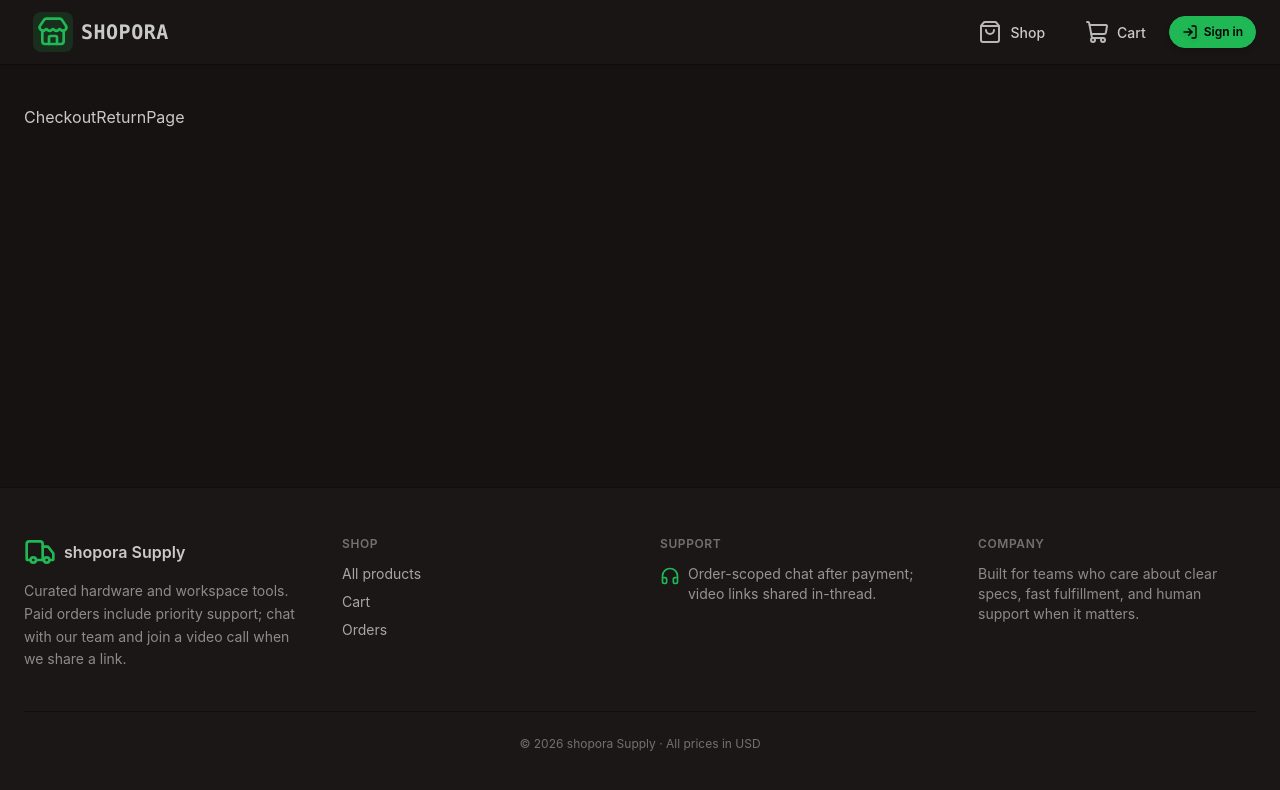
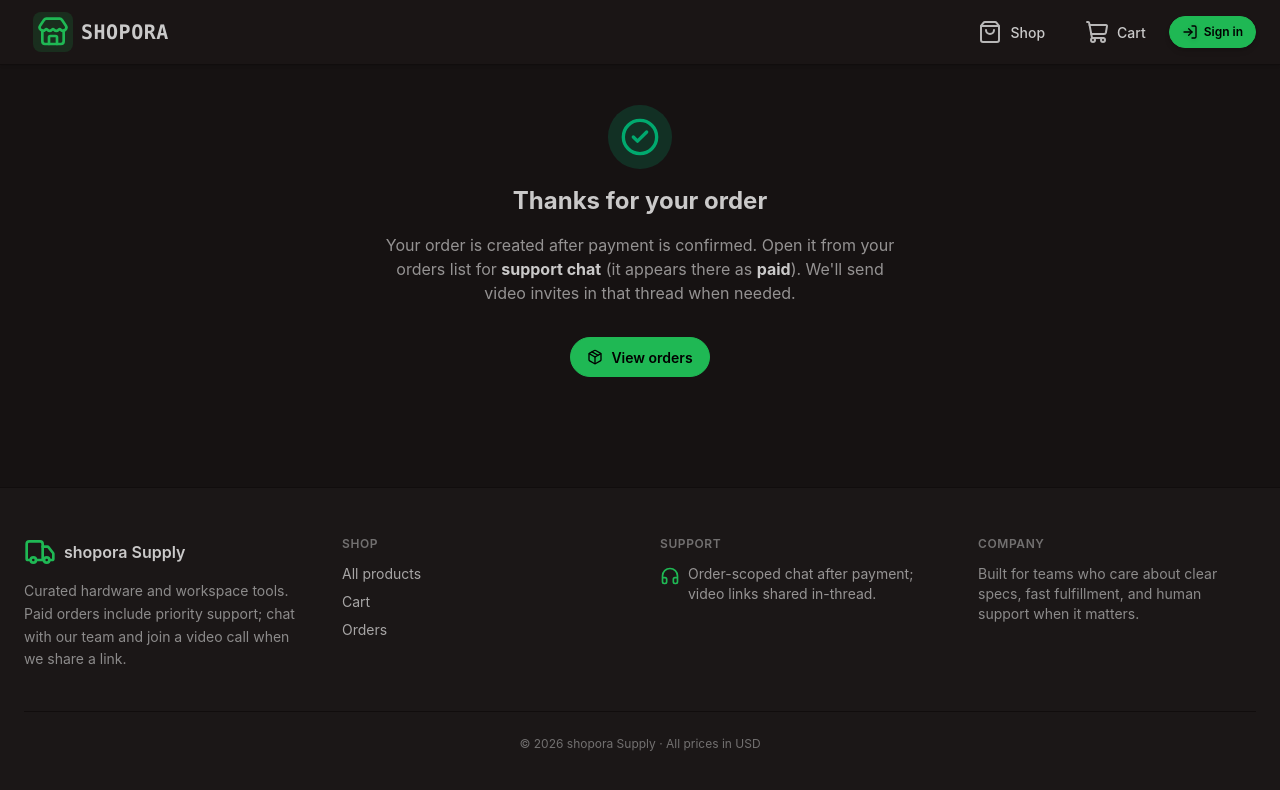
Before and after one commit to developerMohib/ecommerceapp_frontend, a React (Vite) app: page /checkout/return in a window 1280 px wide. Shown: the top 790 px of the page. Built offline with nearby package versions, Linux system fonts and the light colour scheme; no server answers.

Commit message:
readme file added

```diff
--- a/src/App.jsx
+++ b/src/App.jsx
@@ -1,4 +1,4 @@
-import {  useAuth } from '@clerk/react'
+import { useAuth } from '@clerk/react'
 
 import PageLoad from './components/PageLoad'
 import Layout from './components/Layout'
--- a/src/components/Layout.jsx
+++ b/src/components/Layout.jsx
@@ -5,9 +5,7 @@
   return (
     <div className="flex min-h-svh flex-col bg-base-200 text-base-content">
       <Navbar />
-
       <main className="mx-auto w-full max-w-7xl flex-1 px-4 py-8 md:px-6 md:py-10">{children}</main>
-
       <Footer />
     </div>
   );
--- a/src/hooks/useCartPage.js
+++ b/src/hooks/useCartPage.js
@@ -40,14 +40,13 @@
     };
     try {
       setCheckoutLoading(true);
-      console.log('body', body.items)
-      // const res = "" ;
+
       const res = await apiFetch("/api/checkout", {
         getToken,
         method: "POST",
         body: body,
       });
-      console.log('ch res', res)
+
       if (res?.checkoutUrl) {
         window.location.href = res.checkoutUrl;
         return;
--- a/src/lib/api.js
+++ b/src/lib/api.js
@@ -56,13 +56,8 @@
                 extra: { path, method, status: res.status },
             });
         }
-
         throw err;
     }
-
     return data;
 
-
-
-
 }
--- a/src/pages/CheckoutReturnPage.jsx
+++ b/src/pages/CheckoutReturnPage.jsx
@@ -1,8 +1,47 @@
+import { Link, useSearchParams } from "react-router";
+import { useQueryClient } from "@tanstack/react-query";
+import { useEffect } from "react";
+import { CheckCircle2Icon, PackageIcon } from "lucide-react";
+import { useCart } from "../store/cart";
+
 
 const CheckoutReturnPage = () => {
+    const clearCart = useCart((s) => s.clear);
+
+    const [params] = useSearchParams();
+    const checkoutId = params.get("checkout_id");
+
+    const queryClient = useQueryClient();
+
+    useEffect(() => {
+        clearCart();
+        queryClient.invalidateQueries({ queryKey: ["orders"] });
+    }, [queryClient, clearCart]);
     return (
-        <div>
-            <h1>CheckoutReturnPage</h1>
+        <div className="mx-auto max-w-lg text-center">
+            <div className="avatar placeholder mx-auto mb-4">
+                <div className="w-16 rounded-full bg-success/20 text-success flex items-center justify-center">
+                    <CheckCircle2Icon className="size-10" aria-hidden />
+                </div>
+            </div>
+
+            <h1 className="text-2xl font-bold text-base-content">Thanks for your order</h1>
+
+            <p className="mt-4 text-base-content/70">
+                Your order is created after payment is confirmed. Open it from your orders list for{" "}
+                <strong className="text-base-content">support chat</strong> (it appears there as{" "}
+                <strong className="text-base-content">paid</strong>). We&apos;ll send video invites in that
+                thread when needed.
+            </p>
+
+            {checkoutId ? (
+                <p className="mt-2 font-mono text-xs text-base-content/50">Checkout: {checkoutId}</p>
+            ) : null}
+
+            <Link to="/orders" className="btn btn-primary mt-8 gap-2">
+                <PackageIcon className="size-4" aria-hidden />
+                View orders
+            </Link>
         </div>
     );
 };
```
Also changed, not shown: 1 other file (tests, documents, lock files or other folders).
